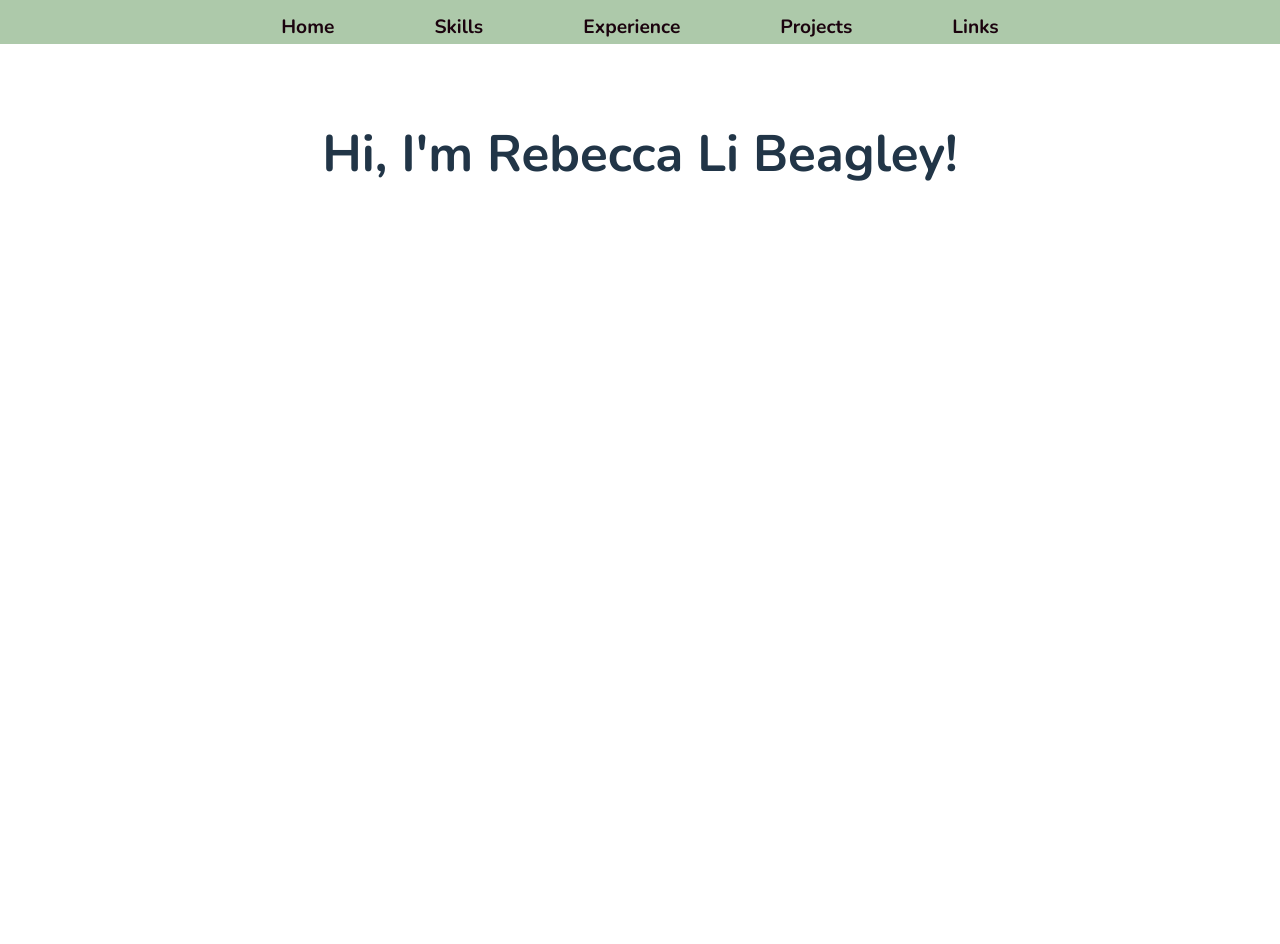
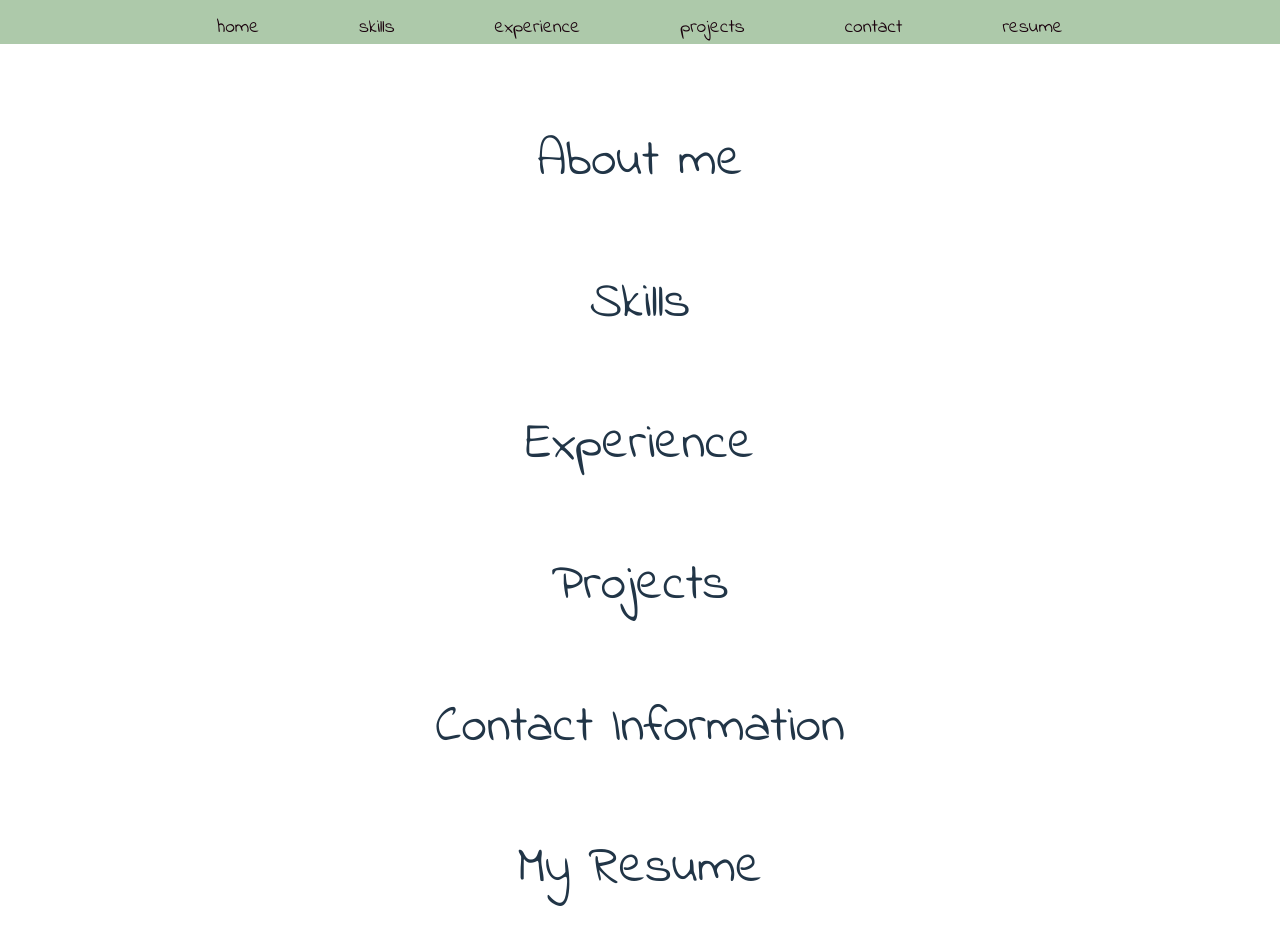
Before and after one commit to rlbeagley/rlbeagley.github.io, a React (Vite) app in the folder portfolio_v1/: page / in a window 1280 px wide. Shown: the top 944 px of the page. Before the commit the page ends 864 px from the top, so only its background shows below. Built offline with nearby package versions, Linux system fonts and the light colour scheme.

Commit message:
sections

```diff
--- a/portfolio_v1/src/App.jsx
+++ b/portfolio_v1/src/App.jsx
@@ -1,6 +1,8 @@
 import { useState } from 'react'
 import './App.css'
 import NavBar from './components/NavBar.jsx'
+import Section from './components/Section.jsx'
+import Home from './components/Home.jsx'
 
 function App() {
 
@@ -8,7 +10,23 @@ function App() {
     <>
     <div className ='main-body'>
       <NavBar />
-      <h1>Hi, I'm Rebecca Li Beagley!</h1>
+      <Section id='home' title='About me' >
+
+      </Section>
+      <Section id='skills' title='Skills'>
+
+      </Section>
+      <Section id='experience' title='Experience'>
+
+      </Section>
+      <Section id='projects' title='Projects'
+      ></Section>
+      <Section id='contact' title='Contact Information'>
+
+      </Section>
+      <Section id='resume' title='My Resume'>
+
+      </Section>
     </div>
     </>
   )
--- /dev/null
+++ b/portfolio_v1/src/components/Home.jsx
@@ -0,0 +1,13 @@
+function Home() {
+    return (
+        <>
+            <h2>Hi, i'm Rebecca Li Beagley,</h2>
+            <h3>a 3rd year Computer Science student @uOttawa interested in software development, devops, and data.</h3>
+            <div className= 'photoContainer'>
+                <img src="./assets/me.jpg" />
+            </div>
+        </>
+    );
+}
+
+export default Home;
--- a/portfolio_v1/src/components/NavBar.jsx
+++ b/portfolio_v1/src/components/NavBar.jsx
@@ -2,11 +2,12 @@ import './NavBar.css'
 function NavBar() {
     return (
         <nav className="navbar">
-            <a href="#home">Home</a>
-            <a href="#skills">Skills</a>
-            <a href="#experience">Experience</a>
-            <a href="#projects">Projects</a>
-            <a href="#links">Links</a>
+            <a href="#home">home</a>
+            <a href="#skills">skills</a>
+            <a href="#experience">experience</a>
+            <a href="#projects">projects</a>
+            <a href="#links">contact</a>
+            <a href="#resume">resume</a>
         </nav>
     );
 }
--- /dev/null
+++ b/portfolio_v1/src/components/Section.css
@@ -0,0 +1,5 @@
+.sectionContent {
+    display:flex;
+    justify-content:center;
+    flex-direction:column;
+}
--- /dev/null
+++ b/portfolio_v1/src/components/Section.jsx
@@ -0,0 +1,15 @@
+import './Section.css'
+
+function Section(props) {
+    return (
+        <section id={props.id}>
+            <div className='sectionContent' >
+                <h1>{props.title}</h1>
+                <div>{props.children}</div>
+            </div>
+        </section>
+    );
+}
+
+
+export default Section;
--- a/portfolio_v1/src/index.css
+++ b/portfolio_v1/src/index.css
@@ -1,9 +1,9 @@
-@import url('https://fonts.googleapis.com/css2?family=Nunito:ital,wght@0,200..1000;1,200..1000&display=swap');
+@import url('https://fonts.googleapis.com/css2?family=Indie+Flower&display=swap');
 
 :root {
-  font-family: 'Nunito', sans-serif;
+  font-family: 'Indie Flower', cursive;
+  font-style: normal;
   line-height: 1.5;
-  font-weight: 400;
 
   color-scheme: light dark;
   color: rgba(255, 255, 255, 0.87);
@@ -17,7 +17,7 @@
 
 a {
   font-size:1.2em;
-  font-weight: bold;
+  font-weight: 800;
   padding: 0px 50px;
   color: #1b030e;
   text-decoration: inherit;
@@ -41,6 +41,7 @@ body, #root {
 h1 {
   font-size: 3.2em;
   line-height: 1.1;
+  font-weight: 500;
 }
 
 button {
```
Also changed, not shown: 2 other files (tests, documents, lock files or other folders).
